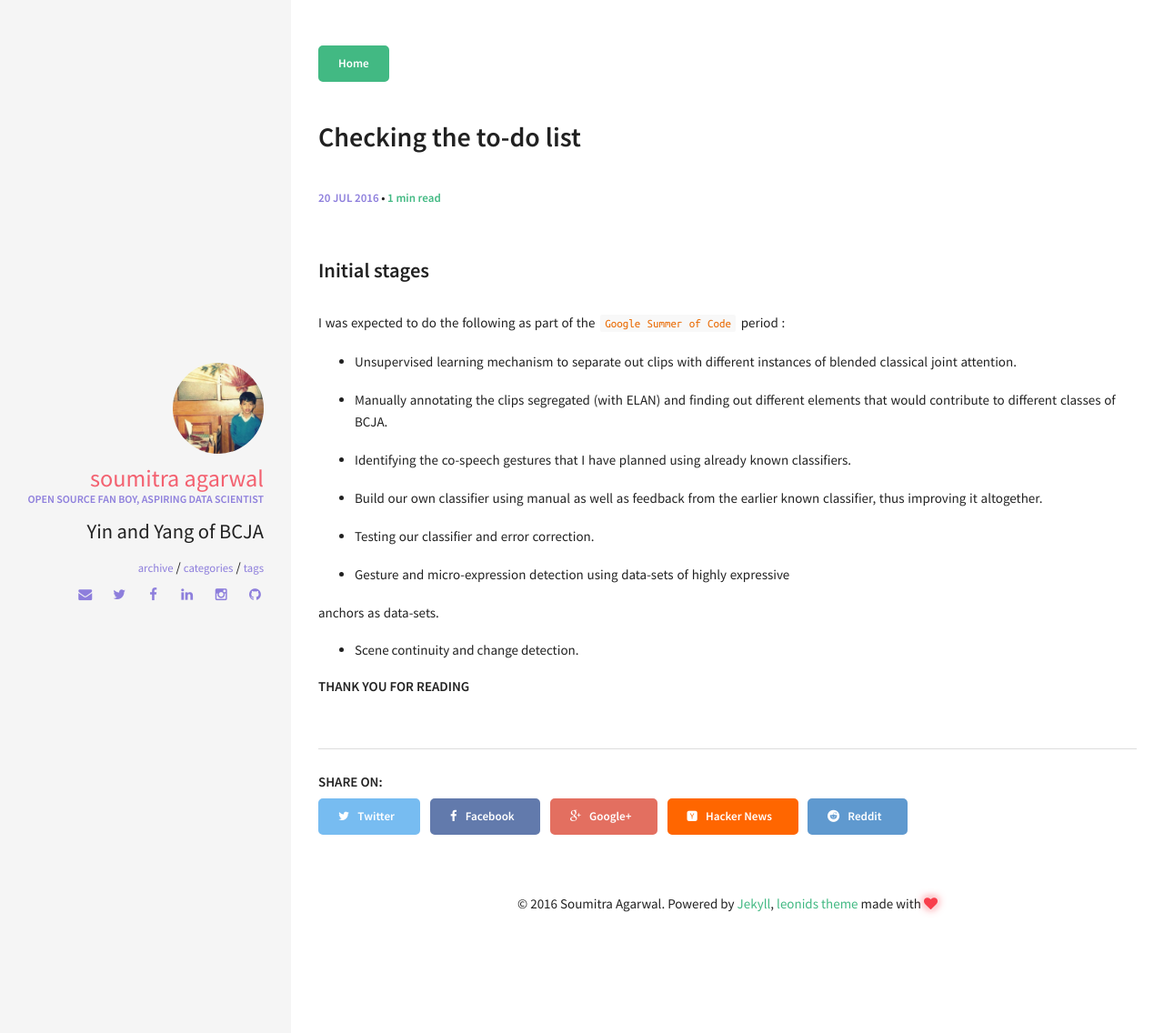
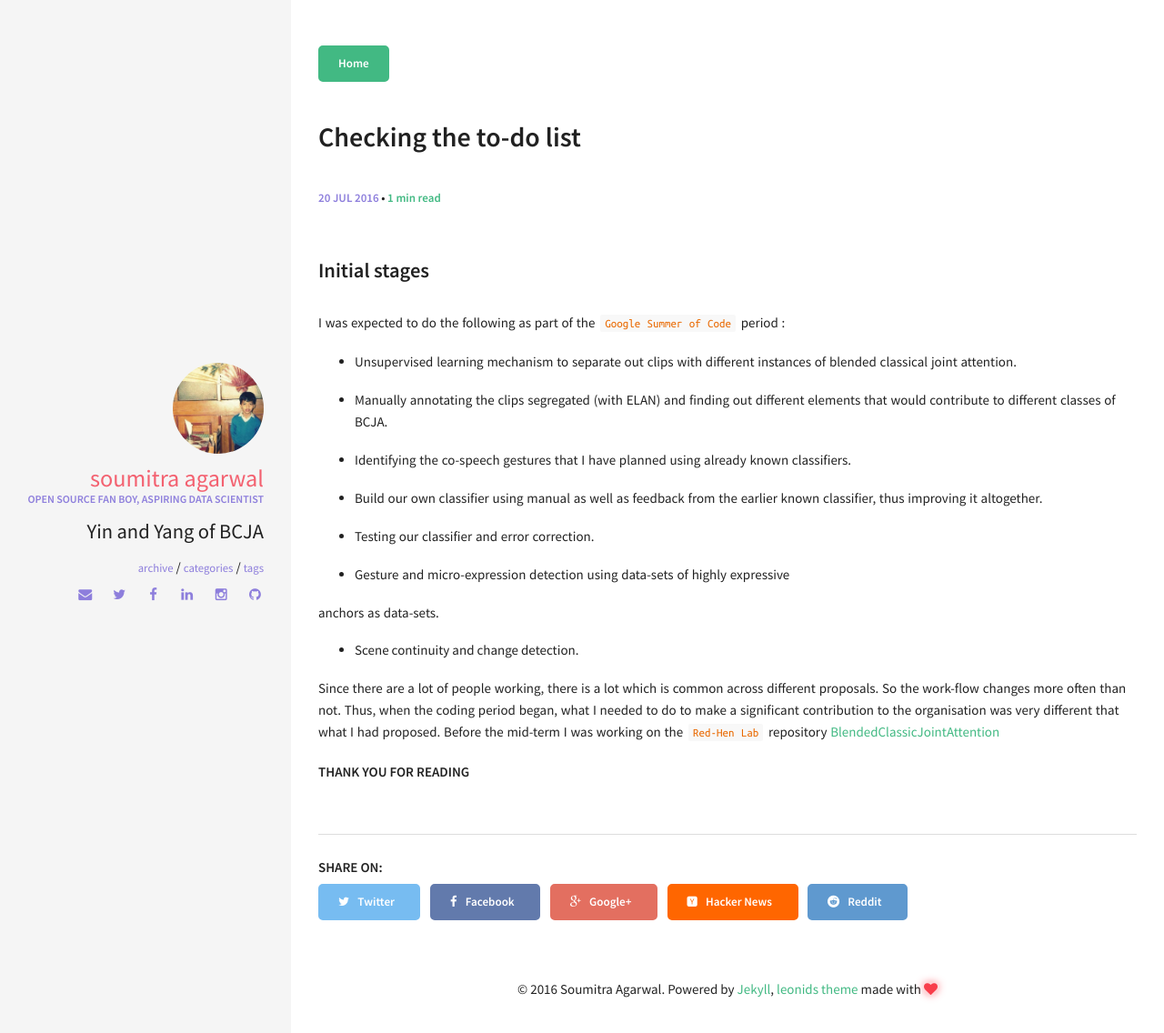
Before and after one commit to RedHenLab/BlendedJointAttention, a Jekyll site: the page built from _posts/2016-07-20-Coding-period(First).md, in a window 1280 px wide. Shown: the top 1136 px of the page at 91% size. Built offline with Jekyll 4.4.1, drawn with Linux system fonts in a browser that asks for light colours.

Commit message:
Update post

```diff
--- a/_posts/2016-07-20-Coding-period(First).md
+++ b/_posts/2016-07-20-Coding-period(First).md
@@ -1,7 +1,7 @@
 ---
 layout: post
 title: 	Checking the to-do list
-excerpt: ""
+excerpt: "### Initial stages I was expected to do the following as part of the `Google Summer of Code` period ..."
 categories: [Coding period]
 comments: true
 ---
@@ -28,6 +28,6 @@ anchors as data-sets.
 
 * Scene continuity and change detection.
 
-
+Since there are a lot of people working, there is a lot which is common across different proposals. So the work-flow changes more often than not. Thus, when the coding period began, what I needed to do to make a significant contribution to the organisation was very different that what I had proposed. Before the mid-term I was working on the `Red-Hen Lab` repository [BlendedClassicJointAttention](https://github.com/RedHenLab/BlendedJointAttention)
 
 ###### Thank you for reading
```
